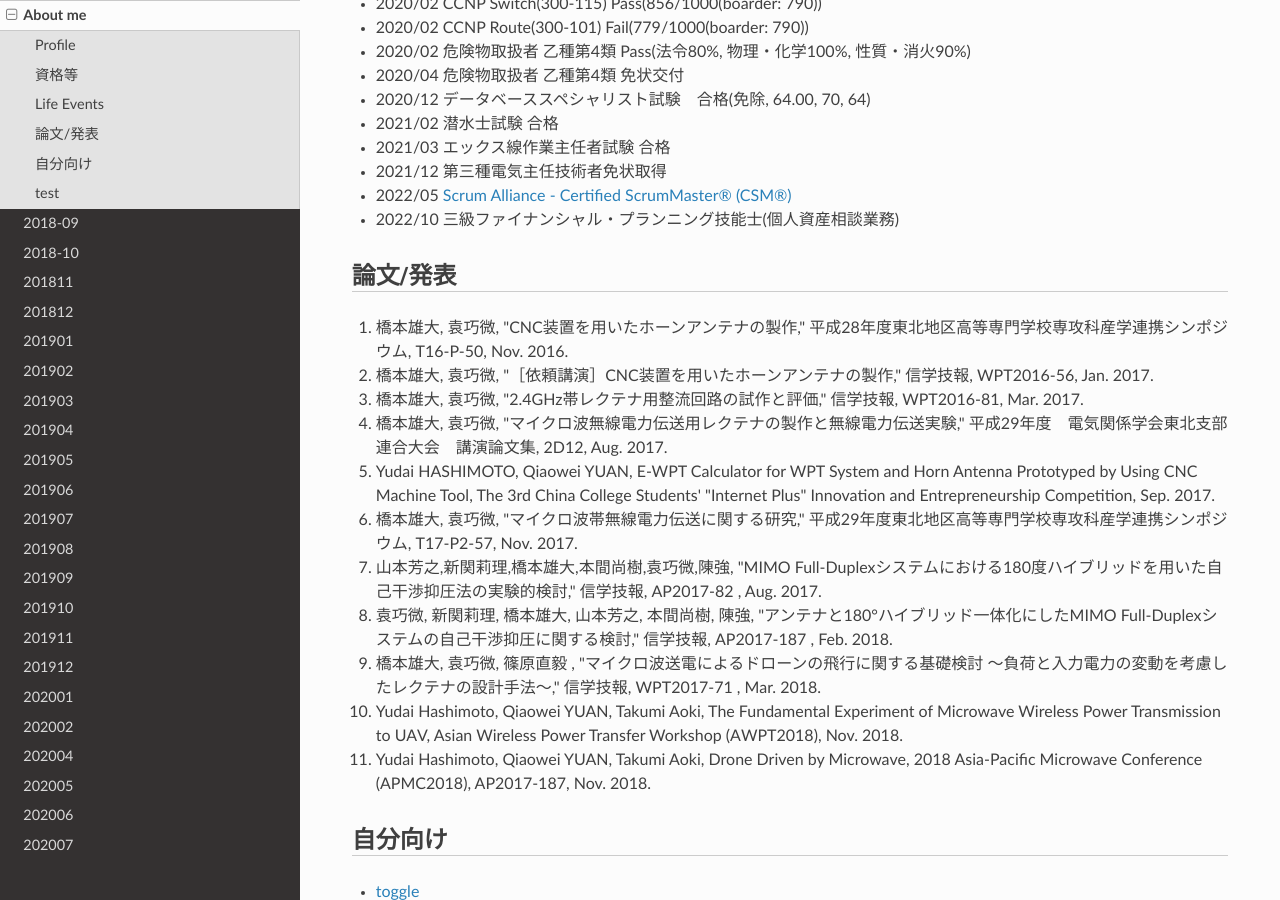
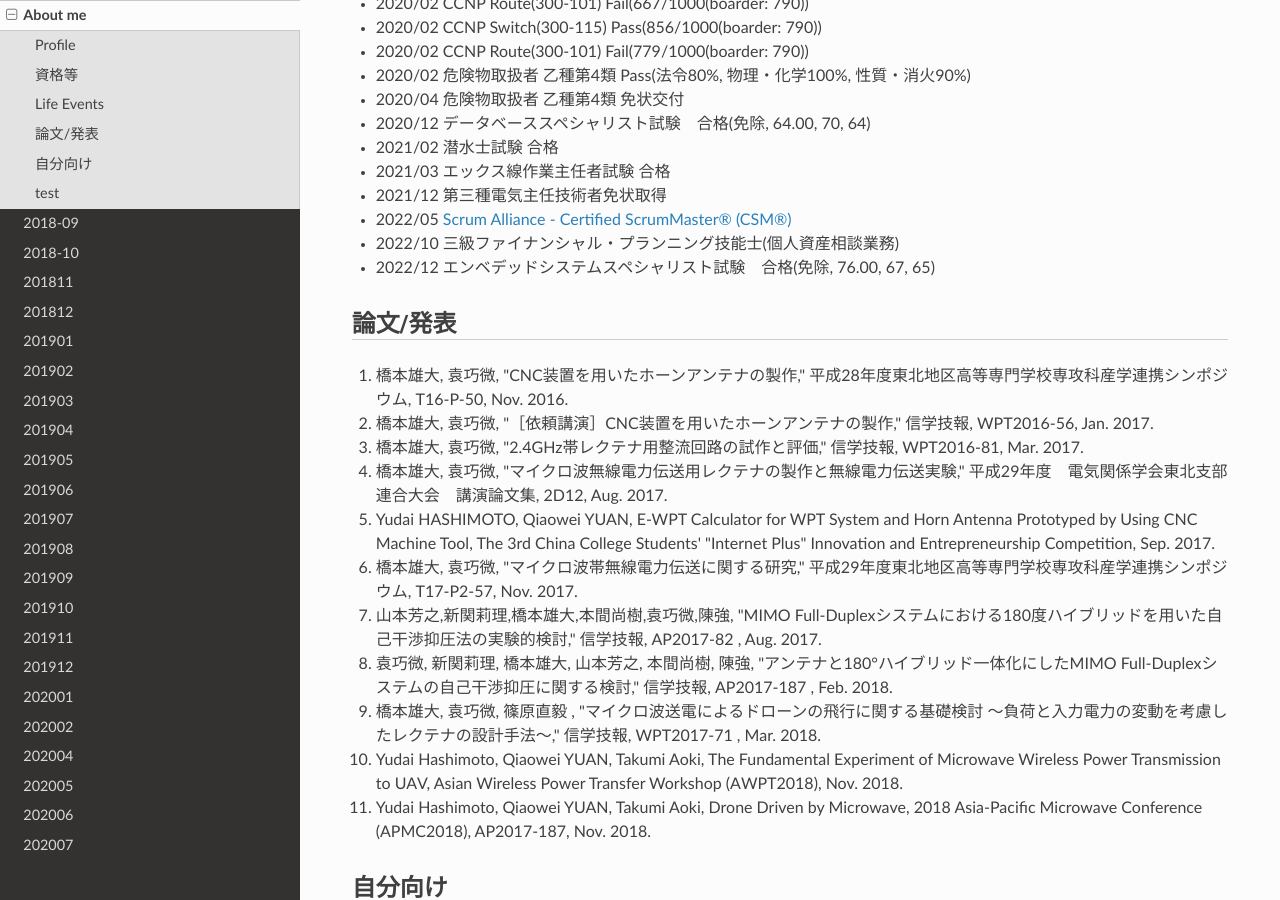
Before and after one commit to jp7fkf/JP7FKF-Warehouse, a Sphinx documentation site: the page built from source/profile.md, in a window 1280 px wide and 900 px high, scrolled down 3367 px. Built offline with Sphinx 7.4.7 and the Read the Docs theme 2.0.0, drawn with Linux system fonts in a browser that asks for light colours; some of the changed text lies outside the part shown.

Commit message:
2022-12-24 23:44:18 JST

```diff
--- a/source/_static/html/index.html
+++ b/source/_static/html/index.html
@@ -104,6 +104,7 @@
 <li>2021/12  第三種電気主任技術者免状取得</li>
 <li>2022/05  <a class="reference external" href="https://bcert.me/suqwrpjkm">Scrum Alliance - Certified ScrumMaster® (CSM®)</a></li>
 <li>2022/10  三級ファイナンシャル・プランニング技能士(個人資産相談業務)</li>
+<li>2022/12  エンベデッドシステムスペシャリスト</li>
 <li>TOEICは最高でも700ptsに満たない程度です．</li>
 </ul>
 
@@ -222,6 +223,7 @@
 <li>2021/12  第三種電気主任技術者免状取得</li>
 <li>2022/05  <a class="reference external" href="https://bcert.me/suqwrpjkm">Scrum Alliance - Certified ScrumMaster® (CSM®)</a></li>
 <li>2022/10  三級ファイナンシャル・プランニング技能士(個人資産相談業務)</li>
+<li>2022/12  エンベデッドシステムスペシャリスト試験　合格(免除, 76.00, 67, 65)</li>
 </ul>
 
 <h2>論文/発表</h2>
--- a/source/profile.md
+++ b/source/profile.md
@@ -53,6 +53,7 @@
   - 2021/12  第三種電気主任技術者
   - 2022/05  [Scrum Alliance - Certified ScrumMaster® (CSM®)](https://bcert.me/suqwrpjkm)
   - 2022/10  三級ファイナンシャル・プランニング技能士(個人資産相談業務)
+  - 2022/12  エンベデッドシステムスペシャリスト
   - TOEICは最高でも700ptsに満たない程度です．
 
 ## Life Events
@@ -133,6 +134,7 @@
   - 2021/12  第三種電気主任技術者免状取得
   - 2022/05  [Scrum Alliance - Certified ScrumMaster® (CSM®)](https://bcert.me/suqwrpjkm)
   - 2022/10  三級ファイナンシャル・プランニング技能士(個人資産相談業務)
+  - 2022/12  エンベデッドシステムスペシャリスト試験　合格(免除, 76.00, 67, 65)
 
 ## 論文/発表
   1. 橋本雄大, 袁巧微, "CNC装置を用いたホーンアンテナの製作," 平成28年度東北地区高等専門学校専攻科産学連携シンポジウム, T16-P-50, Nov. 2016.
```
Also changed, not shown: source/dialy/202212.md (+5 -1 lines).
